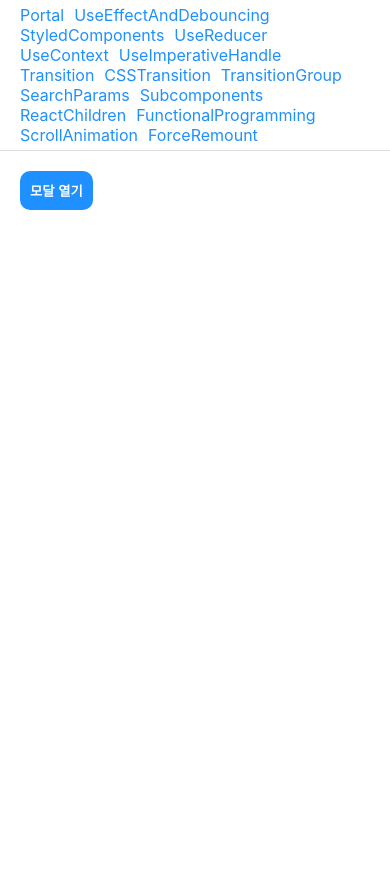
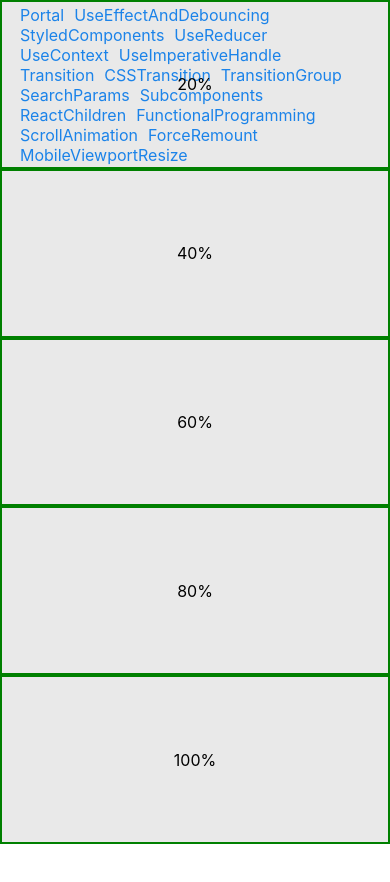
Before and after one commit to socratone/react-advanced, a React (Create React App) app: page /mobile-viewport-resize in a window 390 px wide. Shown: the top 882 px of the page. Before the commit the page ends 844 px from the top, so only its background shows below. Built offline with nearby package versions, Linux system fonts and the light colour scheme.

Commit message:
feat: add mobile viewport resize

```diff
--- a/src/App.tsx
+++ b/src/App.tsx
@@ -16,6 +16,7 @@ import ReactChildrenPage from './pages/ReactChildrenPage';
 import FunctionalProgrammingPage from './pages/FunctionalProgrammingPage';
 import ScrollAnimationPage from './pages/ScrollAnimation';
 import ForceRemountPage from './pages/ForceRemountPage';
+import MobileViewportResizePage from './pages/MobileViewportResizePage';
 
 function App() {
   return (
@@ -42,6 +43,9 @@ function App() {
         </MainNavItem>
         <MainNavItem to="/scroll-animation">ScrollAnimation</MainNavItem>
         <MainNavItem to="/force-remount">ForceRemount</MainNavItem>
+        <MainNavItem to="/mobile-viewport-resize">
+          MobileViewportResize
+        </MainNavItem>
       </MainNav>
       <Routes>
         <Route path="/portal" element={<PortalPage />} />
@@ -68,6 +72,10 @@ function App() {
         />
         <Route path="/scroll-animation" element={<ScrollAnimationPage />} />
         <Route path="/force-remount" element={<ForceRemountPage />} />
+        <Route
+          path="/mobile-viewport-resize"
+          element={<MobileViewportResizePage />}
+        />
         <Route path="*" element={<PortalPage />} />
       </Routes>
     </div>
--- /dev/null
+++ b/src/pages/MobileViewportResizePage/index.tsx
@@ -0,0 +1,64 @@
+import { useEffect, useState } from 'react';
+import styled from 'styled-components';
+
+/**
+ * 모바일 브라우저에서는 스크롤시 height의 viewport가 달라진다.
+ * 모달 등의 background-color를 100vh로 채우기 위해서는 아래와 같은 이벤트 리스너가 필요하다.
+ * https://css-tricks.com/the-trick-to-viewport-units-on-mobile/
+ */
+const MobileViewportResizePage = () => {
+  const [height, setHeight] = useState(window.innerHeight);
+
+  useEffect(() => {
+    const resizeHeight = () => {
+      setHeight(window.innerHeight);
+    };
+
+    resizeHeight();
+
+    window.addEventListener('resize', resizeHeight);
+
+    return () => {
+      window.removeEventListener('resize', resizeHeight);
+    };
+  }, []);
+
+  return (
+    <Container>
+      <ViewportContainer style={{ height }}>
+        <PercentBox>20%</PercentBox>
+        <PercentBox>40%</PercentBox>
+        <PercentBox>60%</PercentBox>
+        <PercentBox>80%</PercentBox>
+        <PercentBox>100%</PercentBox>
+      </ViewportContainer>
+    </Container>
+  );
+};
+
+const Container = styled.div`
+  /* 스크롤이 가능하도록 */
+  height: 500vh;
+`;
+
+const ViewportContainer = styled.div`
+  position: fixed;
+  top: 0;
+  left: 0;
+  width: 100vw;
+  /* 초기값 */
+  height: 100vh;
+  pointer-events: none;
+  background-color: #00000016;
+`;
+
+const PercentBox = styled.div`
+  height: 20%;
+  display: flex;
+  justify-content: center;
+  align-items: center;
+  border: 2px solid green;
+  box-sizing: border-box;
+`;
+
+export default MobileViewportResizePage;
```
